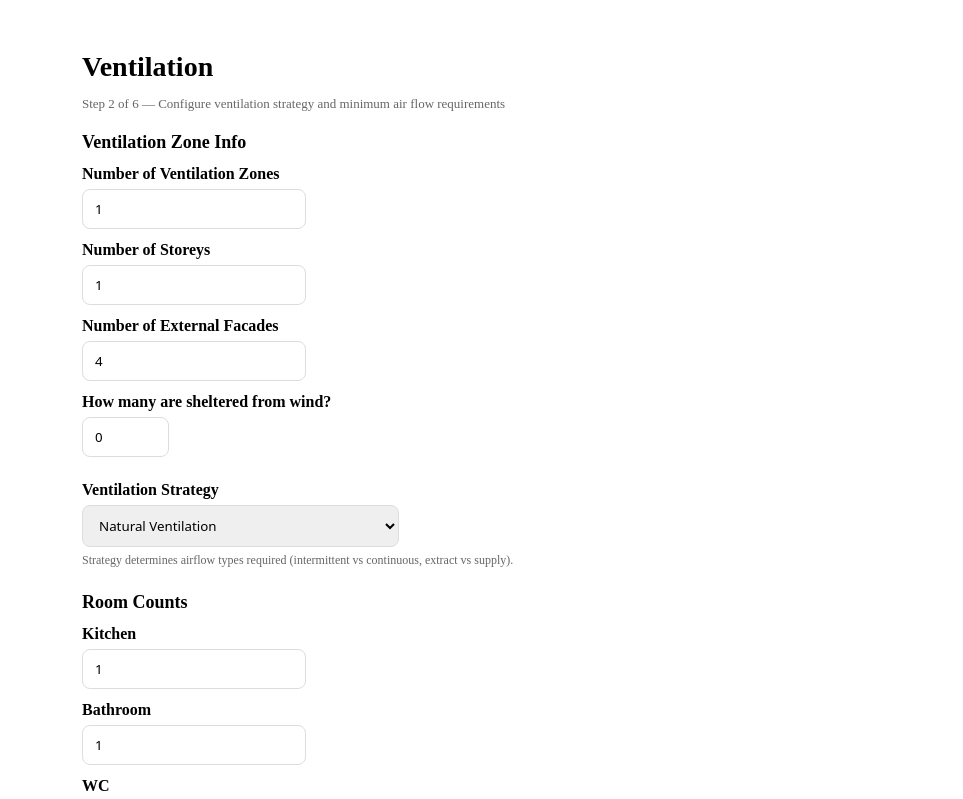
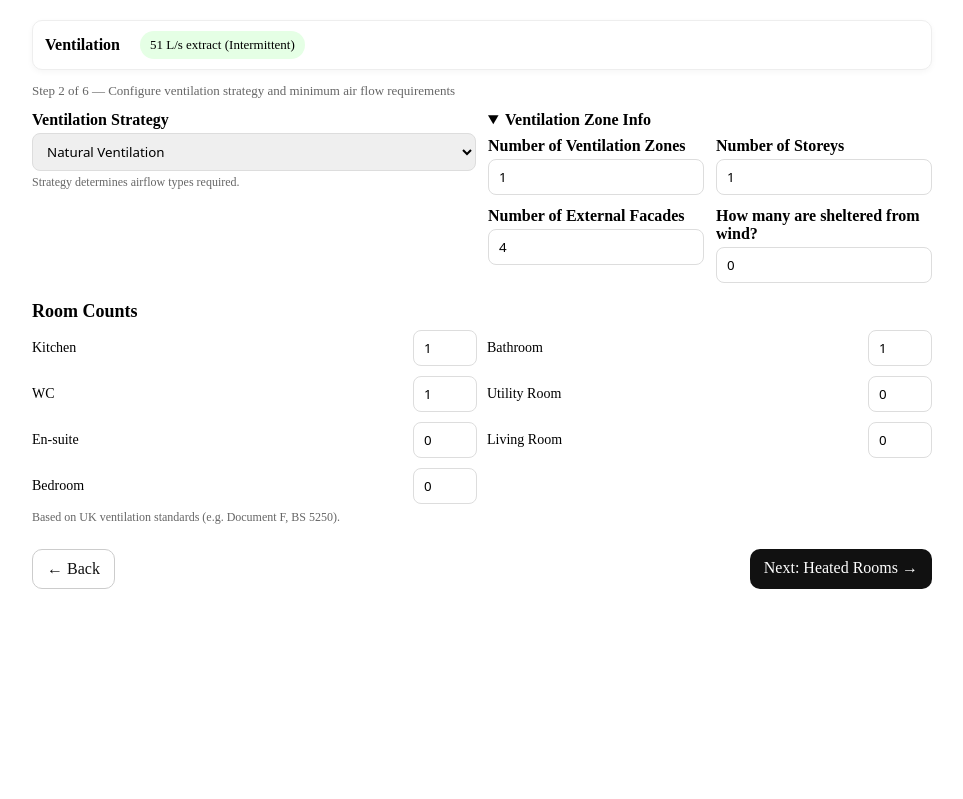
Before and after one commit to damowhu11-1979/heat-demand, a Next.js app: page /heat-demand/ventilation in a window 1280 px wide. Shown: the top 799 px of the page, without its empty margins (158-1121 px from the left). Built offline with nearby package versions, Linux system fonts and the light colour scheme.

Commit message:
Update page.tsx

```diff
--- a/app/ventilation/page.tsx
+++ b/app/ventilation/page.tsx
@@ -23,10 +23,7 @@ const INTERMITTENT_FLOW = {
   'en-suite': 15,
 };
 
-const SUPPLY_FLOW = {
-  living: 10,
-  bedroom: 8,
-};
+const SUPPLY_FLOW = { living: 10, bedroom: 8 };
 
 const ROOM_LABELS = {
   kitchen: 'Kitchen',
@@ -66,32 +63,34 @@ const writeVent = (obj: any) => {
 };
 
 const Label = ({ children }: { children: React.ReactNode }) => (
-  <label style={{ display: 'block', fontWeight: 600, marginBottom: 6 }}>{children}</label>
+  <label style={{ display: 'block', fontWeight: 600, marginBottom: 4 }}>{children}</label>
 );
 
-const primaryBtn = {
+const primaryBtn: React.CSSProperties = {
   background: '#111',
   color: '#fff',
-  padding: '12px 18px',
-  borderRadius: 12,
+  padding: '10px 14px',
+  borderRadius: 10,
   textDecoration: 'none',
   border: 0,
 };
 
-const secondaryBtn = {
+const secondaryBtn: React.CSSProperties = {
   background: '#fff',
   color: '#111',
-  padding: '12px 18px',
-  borderRadius: 12,
+  padding: '10px 14px',
+  borderRadius: 10,
   textDecoration: 'none',
   border: '1px solid #ccc',
 };
 
 const inputStyle: React.CSSProperties = {
   fontFamily: 'system-ui, -apple-system, Segoe UI, Roboto, Arial, sans-serif',
-  padding: '10px 12px',
+  padding: '8px 10px',
   border: '1px solid #ddd',
   borderRadius: 8,
+  width: '100%',
+  boxSizing: 'border-box',
 };
 
 export default function VentilationPage() {
@@ -141,17 +140,97 @@ const totalSupply = Object.entries(rooms).reduce((sum, [key, count]) => {
     writeVent({ type, rooms, ventilationZones, storeys, externalFacades, shelteredFacades });
   }, [type, rooms, ventilationZones, storeys, externalFacades, shelteredFacades]);
 
+  const twoCol: React.CSSProperties = {
+    display: 'grid',
+    gridTemplateColumns: '1fr 1fr',
+    gap: 12,
+  };
+
+  const roomGrid: React.CSSProperties = {
+    display: 'grid',
+    gridTemplateColumns: '1fr 1fr',
+    gap: 10,
+  };
+
+  const roomItem: React.CSSProperties = {
+    display: 'grid',
+    gridTemplateColumns: '1fr 64px',
+    alignItems: 'center',
+    gap: 8,
+  };
+
   return (
-    <main style={{ maxWidth: 800, margin: '0 auto', padding: 24 }}>
-      <h1 style={{ fontSize: 28, marginBottom: 6 }}>Ventilation</h1>
-      <p style={{ color: '#666', fontSize: 13, marginBottom: 20 }}>
+    <main style={{ maxWidth: 900, margin: '0 auto', padding: 20 }}>
+      {/* Sticky summary so users don't scroll to see results */}
+      <div
+        style={{
+          position: 'sticky',
+          top: 0,
+          zIndex: 10,
+          background: '#fff',
+          padding: '10px 12px',
+          margin: '-8px 0 12px',
+          border: '1px solid #eee',
+          borderRadius: 10,
+          boxShadow: '0 2px 6px rgba(0,0,0,0.04)',
+          display: 'flex',
+          gap: 12,
+          flexWrap: 'wrap',
+          alignItems: 'center',
+        }}
+      >
+        <strong style={{ marginRight: 8 }}>Ventilation</strong>
+        <span
+          style={{
+            background: extractOK ? '#e5ffe5' : '#ffe5e5',
+            padding: '6px 10px',
+            borderRadius: 999,
+            fontSize: 13,
+          }}
+        >
+          {totalExtract} L/s extract ({['mev', 'mv', 'mvhr'].includes(type) ? 'Continuous' : 'Intermittent'})
+        </span>
+        {totalSupply > 0 && (
+          <span
+            style={{
+              background: supplyOK ? '#e5ffe5' : '#ffe5e5',
+              padding: '6px 10px',
+              borderRadius: 999,
+              fontSize: 13,
+            }}
+          >
+            {totalSupply} L/s supply
+          </span>
+        )}
+      </div>
+
+      <p style={{ color: '#666', fontSize: 13, marginBottom: 12 }}>
         Step 2 of 6 — Configure ventilation strategy and minimum air flow requirements
       </p>
 
-      <section style={{ marginBottom: 24 }}>
-        <h3 style={{ fontSize: 18, marginBottom: 12 }}>Ventilation Zone Info</h3>
+      <section style={{ marginBottom: 16 }}>
+        <div style={twoCol}>
+          <div>
+            <Label>Ventilation Strategy</Label>
+            <select value={type} onChange={(e) => setType(e.target.value)} style={inputStyle}>
+              <option value="natural">Natural Ventilation</option>
+              <option value="mev">MEV (Mechanical Extract Ventilation)</option>
+              <option value="mv">MV (Mechanical Ventilation)</option>
+              <option value="mvhr">MVHR (Mech. Ventilation w/ Heat Recovery)</option>
+              <option value="piv">PIV (Positive Input Ventilation)</option>
+            </select>
+            <p style={{ fontSize: 12, color: '#666', marginTop: 4 }}>
+              Strategy determines airflow types required.
+            </p>
+          </div>
 
-        <div style={{ marginBottom: 12 }}>
+          {/* Collapsible “advanced” zone info */}
+          <details open>
+            <summary style={{ cursor: 'pointer', fontWeight: 600, marginBottom: 8 }}>
+              Ventilation Zone Info
+            </summary>
+            <div style={{ display: 'grid', gridTemplateColumns: '1fr 1fr', gap: 12 }}>
+              <div>
                 <Label>Number of Ventilation Zones</Label>
                 <input
                   type="number"
@@ -161,8 +240,7 @@ const totalSupply = Object.entries(rooms).reduce((sum, [key, count]) => {
                   style={inputStyle}
                 />
               </div>
-
-        <div style={{ marginBottom: 12 }}>
+              <div>
                 <Label>Number of Storeys</Label>
                 <input
                   type="number"
@@ -172,8 +250,7 @@ const totalSupply = Object.entries(rooms).reduce((sum, [key, count]) => {
                   style={inputStyle}
                 />
               </div>
-
-        <div style={{ marginBottom: 12 }}>
+              <div>
                 <Label>Number of External Facades</Label>
                 <input
                   type="number"
@@ -183,8 +260,7 @@ const totalSupply = Object.entries(rooms).reduce((sum, [key, count]) => {
                   style={inputStyle}
                 />
               </div>
-
-        <div style={{ marginBottom: 12 }}>
+              <div>
                 <Label>How many are sheltered from wind?</Label>
                 <input
                   type="number"
@@ -195,79 +271,36 @@ const totalSupply = Object.entries(rooms).reduce((sum, [key, count]) => {
                   style={inputStyle}
                 />
               </div>
+            </div>
+          </details>
+        </div>
       </section>
 
-      <section style={{ marginBottom: 24 }}>
-        <Label>Ventilation Strategy</Label>
-        <select value={type} onChange={(e) => setType(e.target.value)} style={inputStyle}>
-          <option value="natural">Natural Ventilation</option>
-          <option value="mev">MEV (Mechanical Extract Ventilation)</option>
-          <option value="mv">MV (Mechanical Ventilation)</option>
-          <option value="mvhr">MVHR (Mech. Ventilation w/ Heat Recovery)</option>
-          <option value="piv">PIV (Positive Input Ventilation)</option>
-        </select>
-        <p style={{ fontSize: 12, color: '#666', marginTop: 6 }}>
-          Strategy determines airflow types required (intermittent vs continuous, extract vs supply).
-        </p>
-      </section>
-
-      <section style={{ marginBottom: 32 }}>
-        <h3 style={{ fontSize: 18, marginBottom: 12 }}>Room Counts</h3>
+      <section style={{ marginBottom: 16 }}>
+        <h3 style={{ fontSize: 18, marginBottom: 8 }}>Room Counts</h3>
+        <div style={roomGrid}>
           {Object.keys(ROOM_LABELS).map((roomKey) => {
             const key = roomKey as RoomKey;
             return (
-            <div key={key} style={{ marginBottom: 12 }}>
-              <Label>{ROOM_LABELS[key]}</Label>
+              <div key={key} style={roomItem}>
+                <label style={{ fontSize: 14 }}>{ROOM_LABELS[key]}</label>
                 <input
                   type="number"
                   value={rooms[key]}
-                onChange={(e) =>
-                  setRooms({ ...rooms, [key]: parseInt(e.target.value || '0') })
-                }
+                  onChange={(e) => setRooms({ ...rooms, [key]: parseInt(e.target.value || '0') })}
                   min={0}
-                style={inputStyle}
+                  style={{ ...inputStyle, width: '64px', justifySelf: 'end' }}
                 />
               </div>
             );
           })}
-      </section>
-
-      <section style={{ marginBottom: 28 }}>
-        <h3 style={{ fontSize: 18, marginBottom: 8 }}>Required Ventilation</h3>
-
-        <div
-          style={{
-            background: extractOK ? '#e5ffe5' : '#ffe5e5',
-            padding: 16,
-            borderRadius: 10,
-            fontSize: 14,
-            marginBottom: 8,
-          }}
-        >
-          <strong>{totalExtract} L/s extract</strong> ({['mev', 'mv', 'mvhr'].includes(type) ? 'Continuous' : 'Intermittent'})<br />
-          {extractOK ? '✅ Meets extract flow requirement' : '⚠️ Below extract threshold'}
         </div>
-
-        {totalSupply > 0 && (
-          <div
-            style={{
-              background: supplyOK ? '#e5ffe5' : '#ffe5e5',
-              padding: 16,
-              borderRadius: 10,
-              fontSize: 14,
-            }}
-          >
-            <strong>{totalSupply} L/s supply</strong> to habitable rooms<br />
-            {supplyOK ? '✅ Meets supply flow requirement' : '⚠️ Below supply flow threshold'}
-          </div>
-        )}
-
         <p style={{ fontSize: 12, color: '#666', marginTop: 6 }}>
-          Based on UK ventilation standards (e.g. Document F, BS 5250). You can edit room counts above.
+          Based on UK ventilation standards (e.g. Document F, BS 5250).
         </p>
       </section>
 
-      <div style={{ display: 'flex', justifyContent: 'space-between' }}>
+      <div style={{ display: 'flex', justifyContent: 'space-between', position: 'sticky', bottom: 0, background: '#fff', paddingTop: 8 }}>
         <Link href="/" style={secondaryBtn}>← Back</Link>
         <Link href="/rooms" style={primaryBtn}>Next: Heated Rooms →</Link>
       </div>
```
Lines whose indentation alone changed are shown as unchanged.
